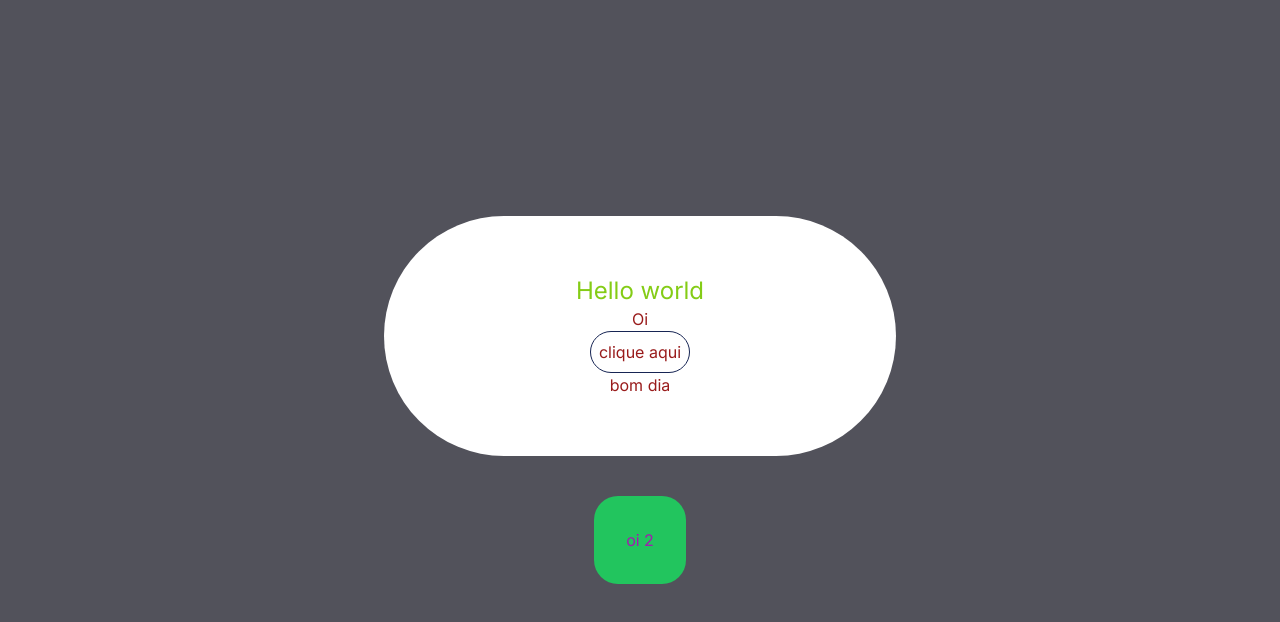
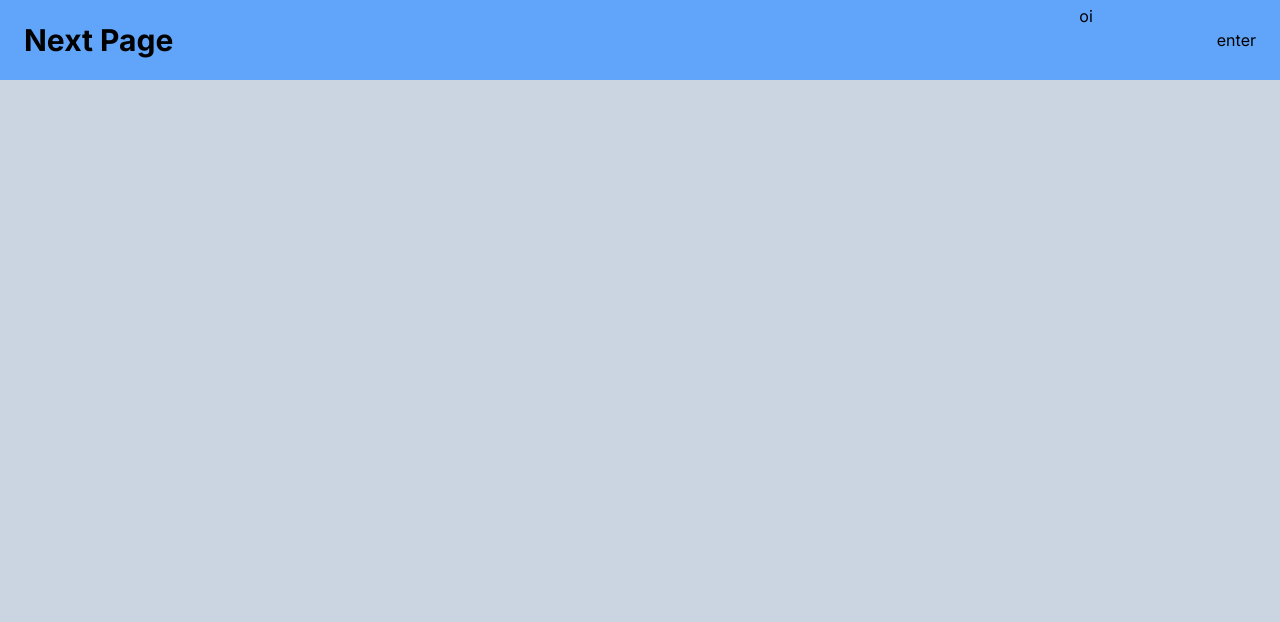
Before and after one commit to lucasliermann/next-page, a Next.js app: page / in a window 1280 px wide. Shown: the top 622 px of the page. Built offline with nearby package versions, Linux system fonts and the light colour scheme.

Commit message:
começo da página
dia 14.09.2023

```diff
--- a/src/app/layout.tsx
+++ b/src/app/layout.tsx
@@ -5,7 +5,7 @@ import { Inter } from 'next/font/google'
 const inter = Inter({ subsets: ['latin'] })
 
 export const metadata: Metadata = {
-  title: 'Create Next App',
+  title: 'Next page',
   description: 'Generated by create next app',
 }
 
--- a/src/app/page.tsx
+++ b/src/app/page.tsx
@@ -3,16 +3,23 @@ import Link from 'next/link'
 
 export default function Home() {
   return (
-  <section className='bg-zinc-600 h-screen text-zinc-200 flex justify-center items-center flex-col gap-10'>
-    <div className='bg-white w-2/5 h-60 p-5 text-red-800 flex items-center justify-center flex-col rounded-full'>
-      <h1 className='text-2xl text-lime-500'>Hello world </h1>
-      <p className='first-letter:uppercase'>oi</p>
-      <button className='border border-blue-950 p-2 rounded-3xl hover:bg-gray-950 transition duration-500 ease-in-out'>clique aqui</button>
-      <Link target='blank' href="https://tailwindcss.com/docs/transition-duration">bom dia</Link>
-    </div>
-    <div>
-      <p className='bg-green-500 p-8 text-fuchsia-700 rounded-3xl h-50' >oi 2</p>
-    </div>
-  </section>
+  <>
+  <header className='bg-blue-400 flex justify-between items-center fixed w-screen'>
+    <h1 className= 'h-[80px] text-3xl flex items-center p-6 font-bold '>
+      Next Page
+    </h1>
+    <nav className='flex gap-[100px]'>
+     oi
+     <div className=' p-6'>
+      enter
+     </div>
+    </nav>
+  </header>
+  <div className='p-7 text-3xl h-[90vh] bg-slate-300 h-screen'>
+    Banner
+
+  </div>
+  </>
+
   )
 }
```
